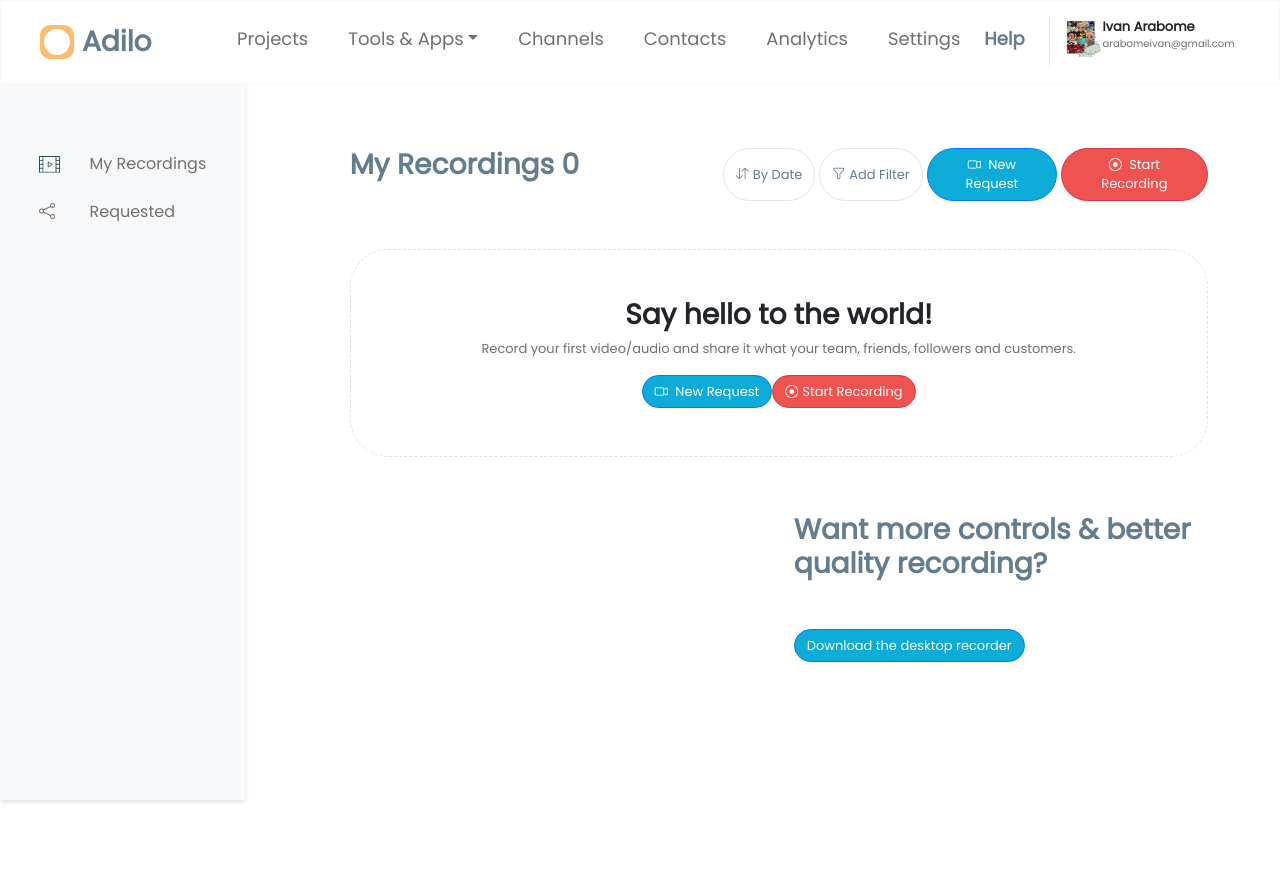
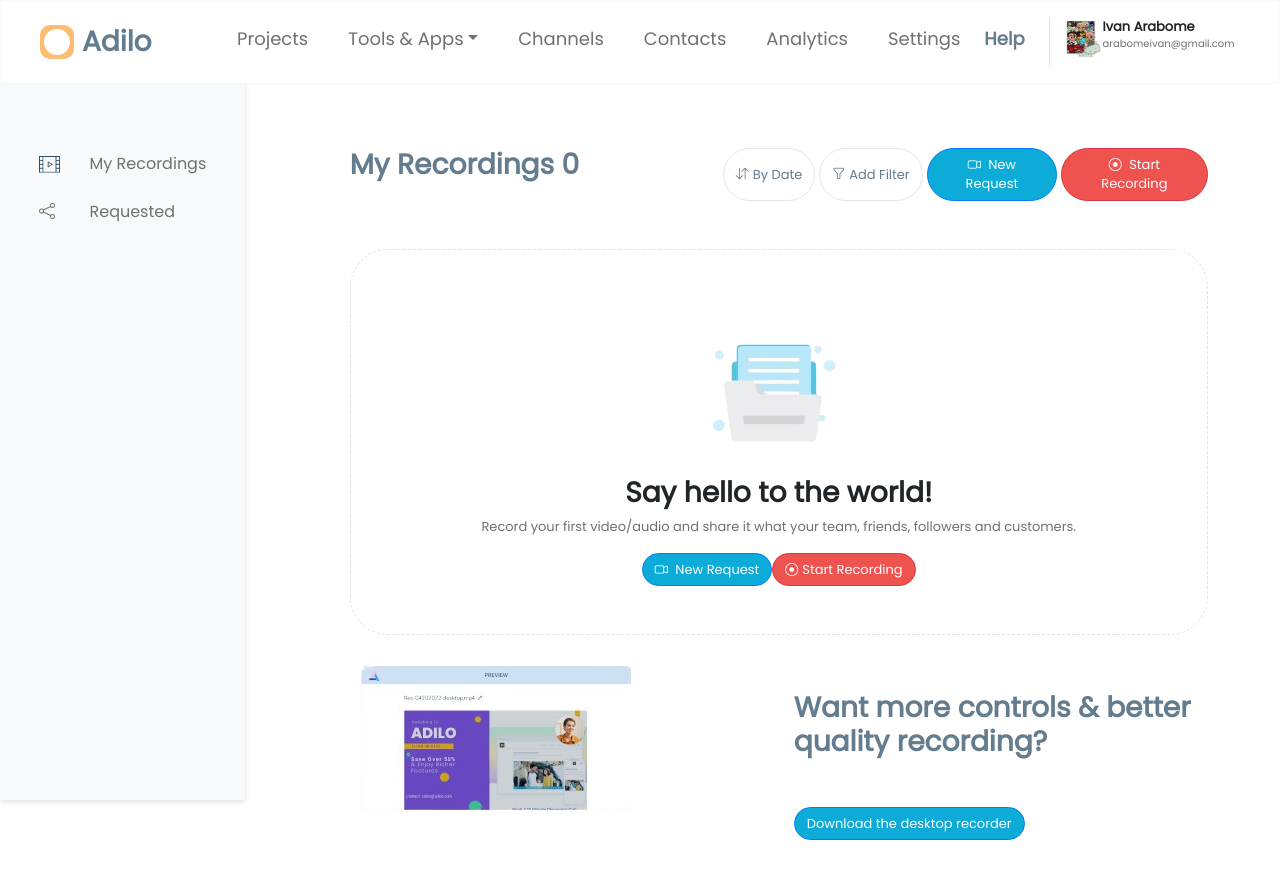
Before and after one commit to arabomeivan/Adilo-Assesment, a Nuxt app: page / in a window 1280 px wide. Shown: the top 878 px of the page. Before the commit the page ends 800 px from the top, so only its background shows below. Built offline with nearby package versions, Linux system fonts and the light colour scheme.

Commit message:
added assets

```diff
--- a/pages/index.vue
+++ b/pages/index.vue
@@ -13,6 +13,10 @@
 </div>
 <!-- RECORD SECTION -->
 <div class="flex-grow-1 border record-section mt-5 p-5 text-center">
+
+  <div class="text-center mb-2">
+ <img src="../assets/images/folder.png" class="img-fluid" alt="">
+  </div>
 <h5 class="text-black">Say hello to the world!</h5>
 
 <p class="text-grey text-small mt-1">Record your first video/audio and share it what your team, friends, followers and customers.</p>
@@ -27,7 +31,7 @@
 <!-- INFO SECTION -->
 <div class="row mt-2">
 <div class="col-lg-6">
-
+<img src="../assets/images/window-preview.png" class="img-fluid mt-3" alt="">
 </div>
 
 <div class="col-lg-6 py-5">
```
Also changed, not shown: assets/images/folder.png (added), assets/images/window-preview.png (added).
